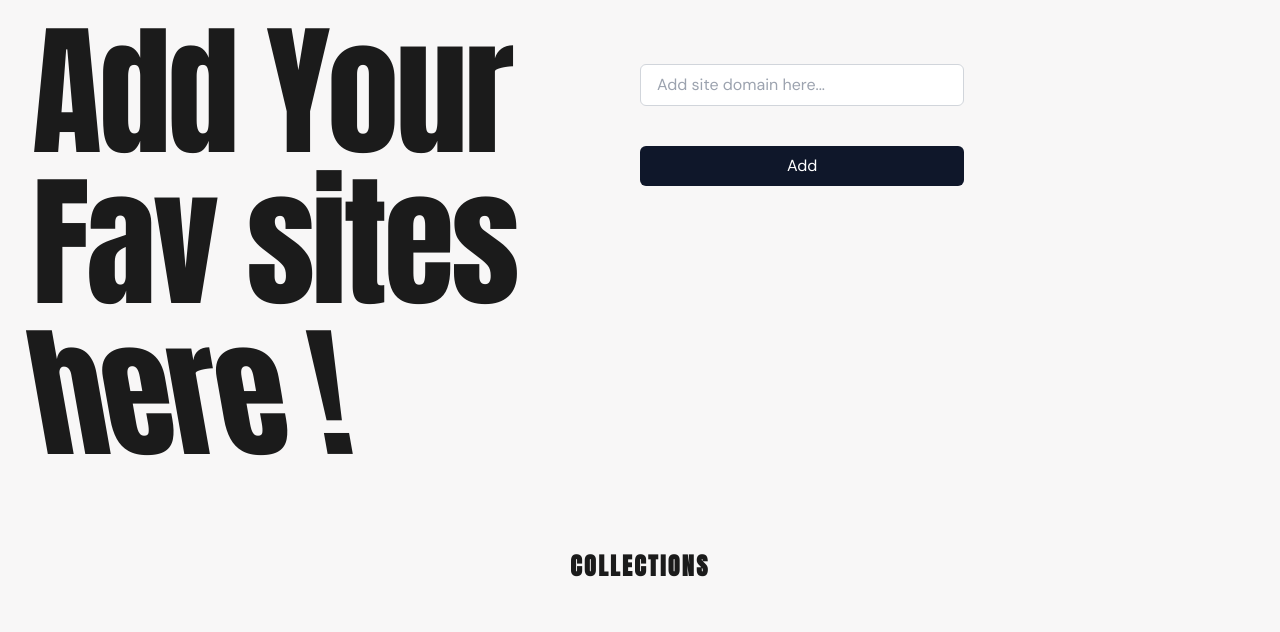
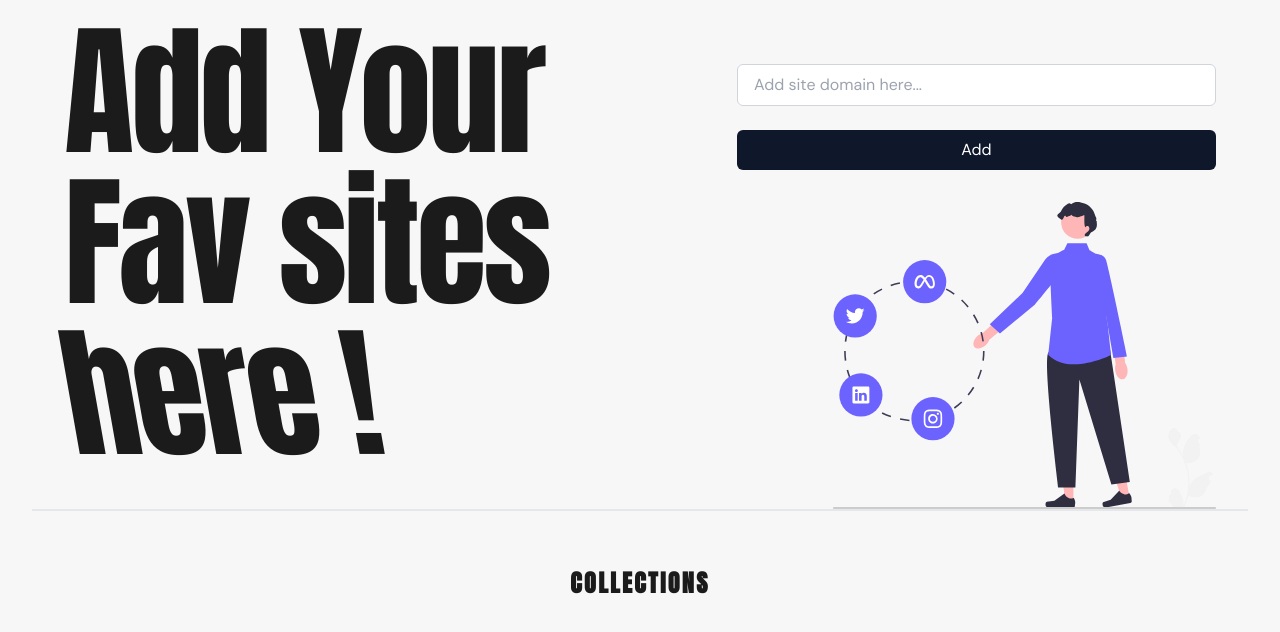
Before and after one commit to sreerag5375/LinkList, a React (Vite) app: page / in a window 1280 px wide. Shown: the top 632 px of the page. Built offline with nearby package versions, Linux system fonts and the light colour scheme.

Commit message:
adds hero image

```diff
--- a/src/pages/Landing.jsx
+++ b/src/pages/Landing.jsx
@@ -26,9 +26,10 @@ const Landing = () => {
   };
 
   return (
-    <div>
-      <div className="hero-section | flex">
+    <div className="app">
+      <div className="hero-section | flex justify-around border-b-2">
         <HeroSection />
+
         <div className="add-form">
           <form
             className="text-center max-w-lg mx-auto mt-12"
@@ -59,14 +60,21 @@ const Landing = () => {
             <button
               type="submit"
               onClick={addNewSite}
-              className="w-full text-white mt-10 p-2 px-10 bg-slate-900 cursor-pointer  rounded-md"
+              className="w-full text-white mt-6 p-2 px-10 bg-slate-900 cursor-pointer  rounded-md"
             >
               Add
             </button>
           </form>
+          <div className="hero-image flex-1 text-right">
+            <img
+              src="src/assets/thinking.svg"
+              alt="hero"
+              className="inline-block max-w-[80%] pt-8 "
+            />
+          </div>
         </div>
       </div>
-      <div className="mt-20 text-center">
+      <div className="mt-14 text-center mb-24">
         <h2 className="bold font-semibold text-2xl mb-2 tracking-widest">
           COLLECTIONS
         </h2>
@@ -74,18 +82,18 @@ const Landing = () => {
         <ul>
           {Object.keys(siteList).map((key, index) => (
             <div key={index}>
-              <h3>{key}</h3>
-              <li className="p-2 border-b border-gray-200">
-                <a href={siteList[key]} target="_blank">
+              {/* <h3>{key}</h3> */}
+              <div className="p-2 border-b border-gray-200">
+                {/* <a href={siteList[key]} target="_blank">
                   {siteList[key]}
-                </a>
+                </a> */}
                 <img
                   src={favicon}
                   alt={`${name} Favicon`}
                   style={{ width: "32px", height: "32px" }}
                 />
                 <span>{name}</span>
-              </li>
+              </div>
             </div>
           ))}
         </ul>
```
Also changed, not shown: src/assets/thinking.svg (added).
